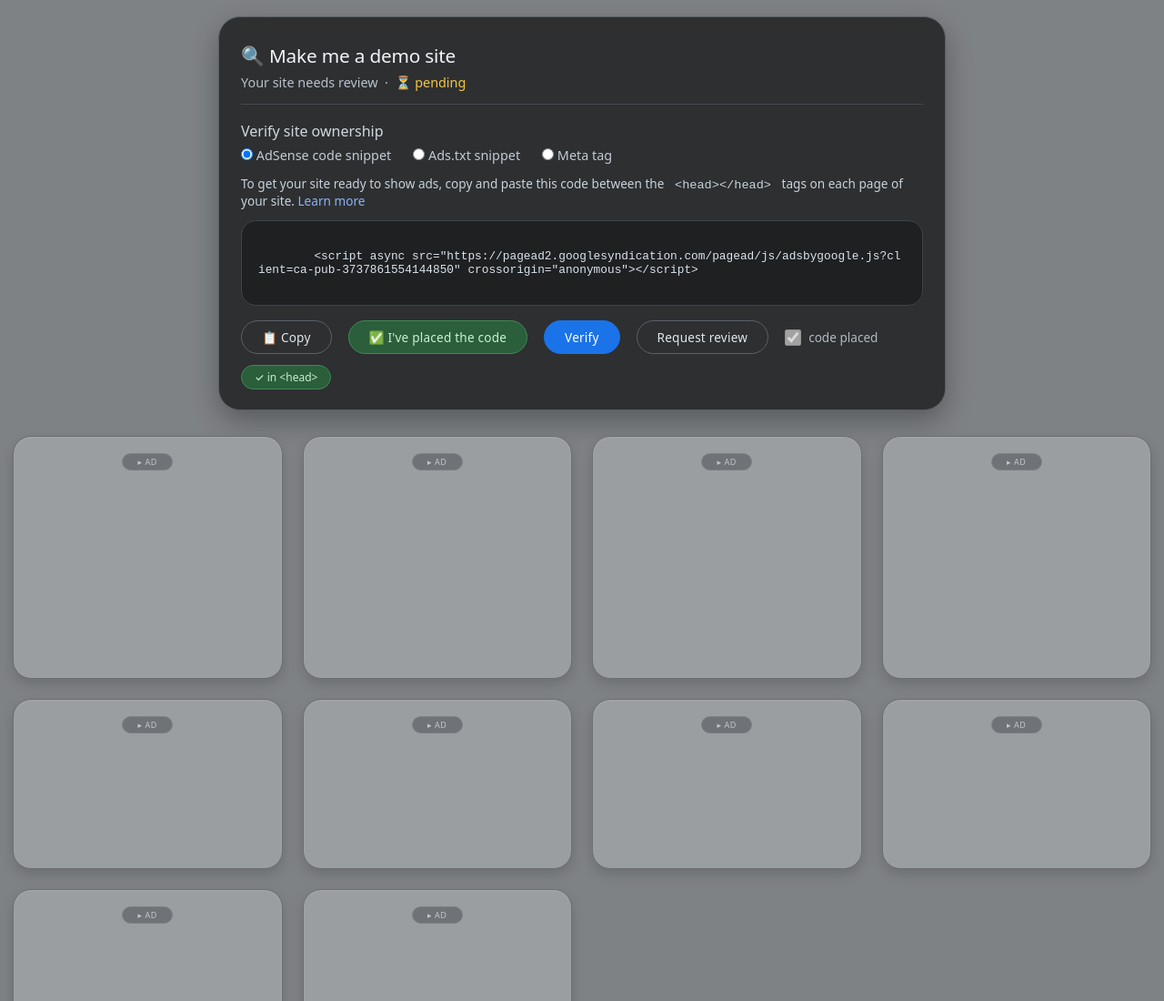
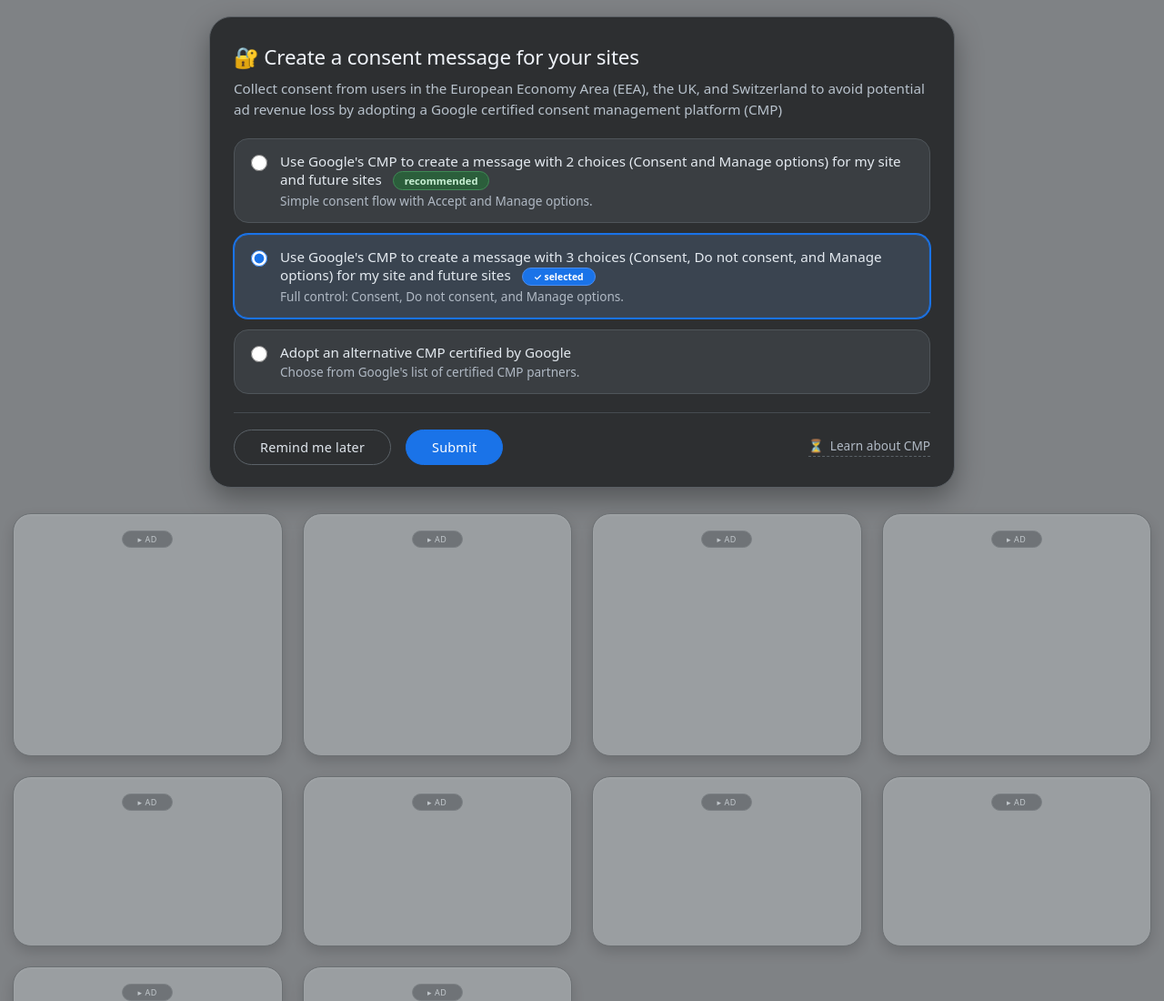
Before and after one commit to makemeadmoney/makemeadmoney.github.io, a plain HTML site: page index.html in a window 1280 px wide. Shown: the top 1100 px of the page at 91% size. Drawn offline with Linux system fonts and the light colour scheme.

Commit message:
Update index.html

```diff
--- a/index.html
+++ b/index.html
@@ -6,13 +6,11 @@
 
   <!-- ========================================================= -->
   <!--  GOOGLE ADSENSE CODE (placed in <head> as required)        -->
-  <!--  This is the exact code from your image:                  -->
-  <!--  "ca-pub-3737861554144850"                                -->
   <!-- ========================================================= -->
   <script async src="https://pagead2.googlesyndication.com/pagead/js/adsbygoogle.js?client=ca-pub-3737861554144850"
      crossorigin="anonymous"></script>
 
-  <!-- Auto ads configuration (optional but recommended) -->
+  <!-- Auto ads configuration -->
   <script>
      (adsbygoogle = window.adsbygoogle || []).push({
        google_ad_client: "ca-pub-3737861554144850",
@@ -21,10 +19,10 @@
   </script>
   <!-- ========================================================= -->
 
-  <title>gray · adsense demo (verify ready)</title>
+  <title>gray · consent (3-choice) + ads</title>
 
   <style>
-    /* reset & base – pure gray, no distractions */
+    /* reset & base – pure gray */
     * {
       margin: 0;
       padding: 0;
@@ -49,71 +47,138 @@
       align-items: center;
     }
 
-    /* verification banner – mimics the UI from your image */
-    .verify-banner {
+    /* ========================================================= */
+    /*  CONSENT BANNER – 3-choice pre-selected                   */
+    /* ========================================================= */
+    .consent-banner {
       background: #2d2f31;
       color: #e8edf2;
-      max-width: 800px;
+      max-width: 820px;
       width: 100%;
       border-radius: 24px;
-      padding: 28px 24px 22px;
+      padding: 28px 26px 24px;
       margin-bottom: 28px;
-      box-shadow: 0 12px 30px rgba(0,0,0,0.3);
+      box-shadow: 0 12px 30px rgba(0,0,0,0.35);
       border: 1px solid #5a5f64;
     }
 
-    .verify-banner h2 {
+    .consent-banner h2 {
       font-weight: 500;
-      font-size: 1.3rem;
+      font-size: 1.4rem;
       letter-spacing: -0.2px;
       color: #f0f4fa;
-      margin-bottom: 6px;
+      margin-bottom: 8px;
+      display: flex;
+      align-items: center;
+      gap: 10px;
     }
 
-    .verify-banner .sub {
-      font-size: 0.9rem;
+    .consent-banner .sub {
+      font-size: 0.95rem;
       color: #b8c2cc;
-      margin-bottom: 18px;
-      border-bottom: 1px solid #464b50;
-      padding-bottom: 14px;
+      line-height: 1.5;
+      margin-bottom: 20px;
     }
 
-    .verify-banner .code-block {
-      background: #1e2022;
-      border-radius: 16px;
-      padding: 16px 18px;
-      font-family: 'SF Mono', 'Fira Code', monospace;
-      font-size: 0.8rem;
-      color: #c8d0d8;
-      overflow-x: auto;
-      white-space: pre-wrap;
-      word-break: break-all;
-      border: 1px solid #3f4449;
-      margin: 12px 0 16px;
-      position: relative;
+    .consent-banner .sub a {
+      color: #8ab4f8;
+      text-decoration: none;
     }
 
-    .verify-banner .code-block code {
-      background: transparent;
-      padding: 0;
-      color: #dce4ec;
+    /* option cards */
+    .consent-options {
+      display: flex;
+      flex-direction: column;
+      gap: 12px;
+      margin: 16px 0 20px;
     }
 
-    .verify-actions {
+    .consent-option {
+      display: flex;
+      align-items: flex-start;
+      gap: 14px;
+      background: #3a3e42;
+      padding: 14px 18px;
+      border-radius: 16px;
+      border: 1px solid #4f555a;
+      transition: 0.1s;
+      cursor: default;
+    }
+
+    .consent-option:hover {
+      background: #44494e;
+      border-color: #6a7279;
+    }
+
+    .consent-option input[type="radio"] {
+      margin-top: 3px;
+      width: 18px;
+      height: 18px;
+      accent-color: #1a73e8;
+      flex-shrink: 0;
+      cursor: pointer;
+    }
+
+    .consent-option .opt-label {
+      font-weight: 500;
+      font-size: 0.95rem;
+      color: #e4eaf0;
+    }
+
+    .consent-option .opt-desc {
+      font-size: 0.85rem;
+      color: #b0b9c4;
+      margin-top: 2px;
+    }
+
+    .consent-option .opt-tag {
+      background: #2b5e3b;
+      color: #c8f0d4;
+      font-size: 0.7rem;
+      font-weight: 600;
+      padding: 2px 12px;
+      border-radius: 40px;
+      margin-left: 8px;
+      border: 1px solid #3f8a55;
+      display: inline-block;
+    }
+
+    /* 3-choice option gets a special highlight since it's pre-selected */
+    .consent-option.selected-3choice {
+      border-color: #1a73e8;
+      background: #3a4450;
+      box-shadow: 0 0 0 1px #1a73e8, inset 0 0 0 1px rgba(26,115,232,0.1);
+    }
+
+    .consent-option .opt-badge-3 {
+      background: #1a73e8;
+      color: white;
+      font-size: 0.65rem;
+      font-weight: 600;
+      padding: 2px 12px;
+      border-radius: 40px;
+      margin-left: 8px;
+      border: 1px solid #4a8df0;
+      display: inline-block;
+    }
+
+    .consent-actions {
       display: flex;
       flex-wrap: wrap;
-      gap: 12px 18px;
+      gap: 12px 16px;
       align-items: center;
       margin-top: 6px;
+      border-top: 1px solid #464b50;
+      padding-top: 18px;
     }
 
-    .verify-actions .btn {
+    .btn {
       background: #3b4045;
       border: none;
       color: #e0e6ed;
-      padding: 8px 22px;
+      padding: 9px 28px;
       border-radius: 60px;
-      font-size: 0.85rem;
+      font-size: 0.9rem;
       font-weight: 500;
       cursor: default;
       border: 1px solid #5b6268;
@@ -121,40 +186,55 @@
       letter-spacing: 0.2px;
     }
 
-    .verify-actions .btn-primary {
+    .btn-primary {
       background: #1a73e8;
       border-color: #1a73e8;
       color: white;
       font-weight: 500;
     }
 
-    .verify-actions .btn-outline {
+    .btn-secondary {
       background: transparent;
       border-color: #5b6268;
     }
 
-    .verify-actions .btn-outline:hover {
+    .btn-secondary:hover {
       background: #3b4045;
     }
 
-    .verify-actions .status-check {
-      display: flex;
-      align-items: center;
-      gap: 8px;
+    .btn-outline {
+      background: transparent;
+      border-color: #5b6268;
+    }
+
+    .reminder-link {
       color: #b0b9c4;
       font-size: 0.85rem;
+      margin-left: auto;
+      text-decoration: none;
+      border-bottom: 1px dashed #5b6268;
+      padding-bottom: 2px;
     }
 
-    .verify-actions .status-check input[type="checkbox"] {
-      width: 18px;
-      height: 18px;
-      accent-color: #1a73e8;
-      background: #2d2f31;
-      border: 1px solid #5b6268;
-      border-radius: 4px;
+    .reminder-link:hover {
+      color: #d0d8e0;
     }
 
-    /* ad grid – same as before */
+    /* selected indicator */
+    .selected-indicator {
+      display: inline-block;
+      background: #1a73e8;
+      color: white;
+      font-size: 0.7rem;
+      font-weight: 600;
+      padding: 2px 14px;
+      border-radius: 40px;
+      margin-left: 10px;
+    }
+
+    /* ========================================================= */
+    /*  AD GRID – gray screen, bunch of ads                      */
+    /* ========================================================= */
     .ad-grid {
       max-width: 1300px;
       width: 100%;
@@ -244,24 +324,14 @@
       .gray-screen { padding: 12px 8px 30px; }
       .ad-card { padding: 14px 10px; min-height: 120px; }
       .ad-badge { font-size: 8px; padding: 2px 12px; }
-      .verify-banner { padding: 20px 16px; }
-      .verify-actions { flex-direction: column; align-items: flex-start; }
+      .consent-banner { padding: 20px 16px; }
+      .consent-option { padding: 12px 14px; }
+      .consent-actions { flex-direction: column; align-items: stretch; }
+      .reminder-link { margin-left: 0; text-align: center; }
     }
 
     .adsense-wrap > * {
       max-width: 100%;
-    }
-
-    /* small note that the code is placed */
-    .code-placed-note {
-      display: inline-block;
-      background: #2b5e3b;
-      color: #c8f0d4;
-      padding: 4px 14px;
-      border-radius: 40px;
-      font-size: 0.75rem;
-      font-weight: 500;
-      border: 1px solid #3f8a55;
     }
   </style>
 </head>
@@ -269,40 +339,55 @@
   <div class="gray-screen">
 
     <!-- ========================================================= -->
-    <!--  VERIFICATION BANNER – mimics the UI from your image       -->
+    <!--  CONSENT BANNER – 3-choice pre-selected                   -->
     <!-- ========================================================= -->
-    <div class="verify-banner">
-      <h2>🔍 Make me a demo site</h2>
-      <div class="sub">Your site needs review &nbsp;·&nbsp; <span style="color:#f5c542;">⏳ pending</span></div>
-
-      <div style="font-weight: 500; margin-bottom: 6px; color: #d0d8e0;">Verify site ownership</div>
-      <div style="display: flex; flex-wrap: wrap; gap: 16px 24px; font-size: 0.9rem; color: #c2cbd6; margin: 6px 0 12px;">
-        <span><input type="radio" name="verify" checked /> AdSense code snippet</span>
-        <span><input type="radio" name="verify" /> Ads.txt snippet</span>
-        <span><input type="radio" name="verify" /> Meta tag</span>
+    <div class="consent-banner">
+      <h2>🔐 Create a consent message for your sites</h2>
+      <div class="sub">
+        Collect consent from users in the European Economy Area (EEA), the UK, and Switzerland to avoid potential ad revenue loss by adopting a Google certified consent management platform (CMP)
       </div>
 
-      <div style="font-size: 0.85rem; color: #c8d2dc; margin-bottom: 6px;">
-        To get your site ready to show ads, copy and paste this code between the <code style="background:#2d2f31;padding:2px 8px;border-radius:6px;">&lt;head&gt;&lt;/head&gt;</code> tags on each page of your site.
-        <a href="#" style="color: #8ab4f8; text-decoration: none;">Learn more</a>
+      <div class="consent-options">
+        <!-- Option 1: 2 choices -->
+        <div class="consent-option" id="opt-2choice">
+          <input type="radio" name="consent-type" value="2choice" />
+          <div>
+            <div class="opt-label">
+              Use Google's CMP to create a message with 2 choices (Consent and Manage options) for my site and future sites
+              <span class="opt-tag">recommended</span>
+            </div>
+            <div class="opt-desc">Simple consent flow with Accept and Manage options.</div>
+          </div>
+        </div>
+
+        <!-- Option 2: 3 choices – PRE-SELECTED (as requested) -->
+        <div class="consent-option selected-3choice" id="opt-3choice">
+          <input type="radio" name="consent-type" value="3choice" checked />
+          <div>
+            <div class="opt-label">
+              Use Google's CMP to create a message with 3 choices (Consent, Do not consent, and Manage options) for my site and future sites
+              <span class="opt-badge-3">✓ selected</span>
+            </div>
+            <div class="opt-desc">Full control: Consent, Do not consent, and Manage options.</div>
+          </div>
+        </div>
+
+        <!-- Option 3: alternative CMP -->
+        <div class="consent-option" id="opt-altcmp">
+          <input type="radio" name="consent-type" value="altcmp" />
+          <div>
+            <div class="opt-label">
+              Adopt an alternative CMP certified by Google
+            </div>
+            <div class="opt-desc">Choose from Google's list of certified CMP partners.</div>
+          </div>
+        </div>
       </div>
 
-      <!-- the exact AdSense code from your image -->
-      <div class="code-block">
-        <code>&lt;script async src="https://pagead2.googlesyndication.com/pagead/js/adsbygoogle.js?client=ca-pub-3737861554144850" crossorigin="anonymous"&gt;&lt;/script&gt;</code>
-      </div>
-
-      <div class="verify-actions">
-        <span class="btn btn-outline" style="cursor:default;">📋 Copy</span>
-        <span class="btn btn-outline" style="cursor:default; background: #2b5e3b; border-color: #3f8a55; color: #c8f0d4;">
-          ✅ I've placed the code
-        </span>
-        <span class="btn btn-primary" style="cursor:default;">Verify</span>
-        <span class="btn btn-outline" style="cursor:default;">Request review</span>
-        <span class="status-check">
-          <input type="checkbox" checked disabled /> code placed
-        </span>
-        <span class="code-placed-note">✓ in &lt;head&gt;</span>
+      <div class="consent-actions">
+        <span class="btn btn-secondary" style="cursor:default;">Remind me later</span>
+        <span class="btn btn-primary" style="cursor:default;">Submit</span>
+        <span class="reminder-link">⏳ &nbsp;Learn about CMP</span>
       </div>
     </div>
 
@@ -470,11 +555,44 @@
 
   <script>
     (function() {
-      console.log('⬛ gray ad screen · verification demo · client: ca-pub-3737861554144850');
+      // Radio toggle visual feedback
+      const radios = document.querySelectorAll('input[name="consent-type"]');
+      const options = document.querySelectorAll('.consent-option');
+
+      // Remove any existing selected classes and apply proper styling
+      function updateSelection() {
+        options.forEach(opt => {
+          opt.classList.remove('selected-3choice');
+          // also remove any generic selected class if present
+          opt.classList.remove('selected');
+        });
+
+        radios.forEach((radio, index) => {
+          if (radio.checked) {
+            // For the 3-choice option (index 1), apply special styling
+            if (index === 1) {
+              options[index].classList.add('selected-3choice');
+            } else {
+              options[index].classList.add('selected');
+            }
+          }
+        });
+      }
+
+      radios.forEach((radio) => {
+        radio.addEventListener('change', function() {
+          updateSelection();
+        });
+      });
+
+      // Initial update to ensure 3-choice is highlighted
+      updateSelection();
+
+      console.log('🔐 3-choice CMP selected · client: ca-pub-3737861554144850');
       console.log('📦 ' + document.querySelectorAll('ins.adsbygoogle').length + ' manual ad units ready.');
       console.log('⚡ Auto ads enabled (page-level).');
-      console.log('✅ AdSense code is placed in <head> as required for verification.');
-      console.log('⚠️  Replace data-ad-slot values (e.g., "1111111111") with your actual AdSense slot IDs.');
+      console.log('✅ AdSense code is placed in <head>.');
+      console.log('⚠️  Replace data-ad-slot values with your actual AdSense slot IDs.');
       console.log('⏳ It can take up to an hour for ads to appear.');
       console.log('🚀 GitHub Pages ready — push as index.html');
     })();
```
